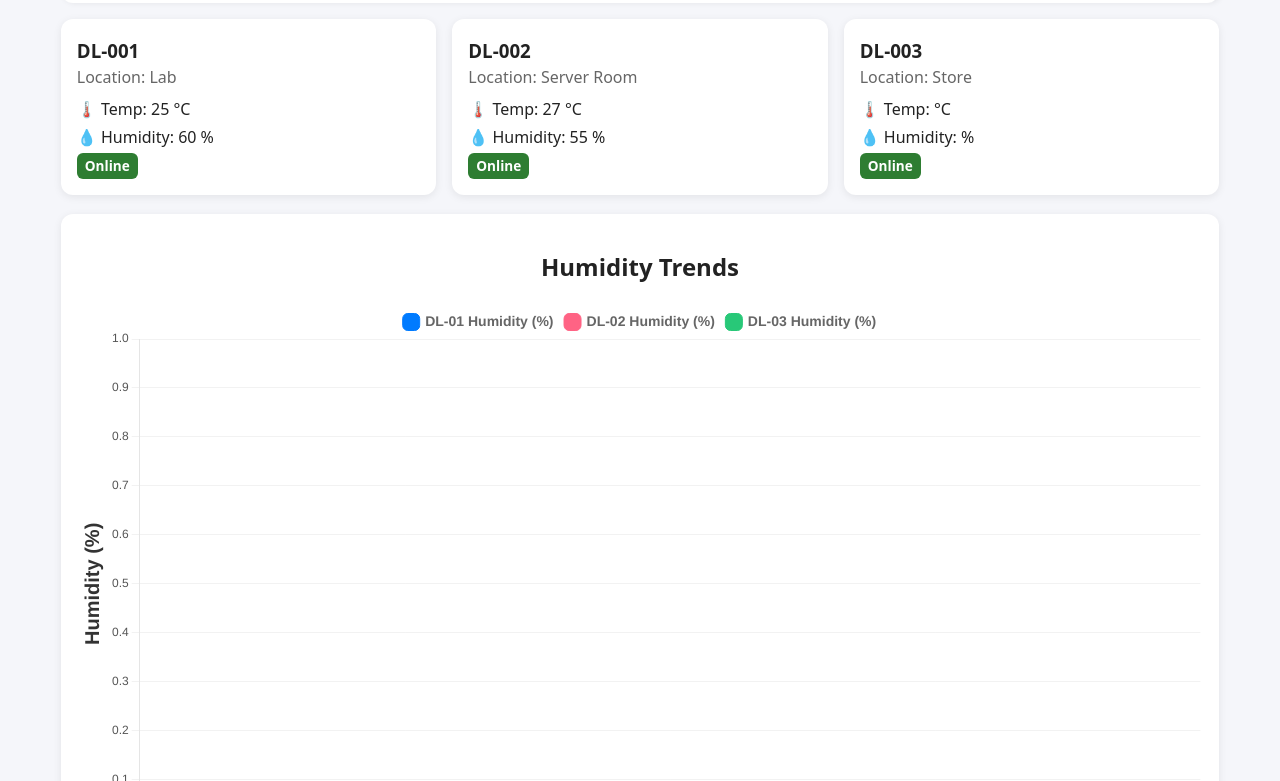
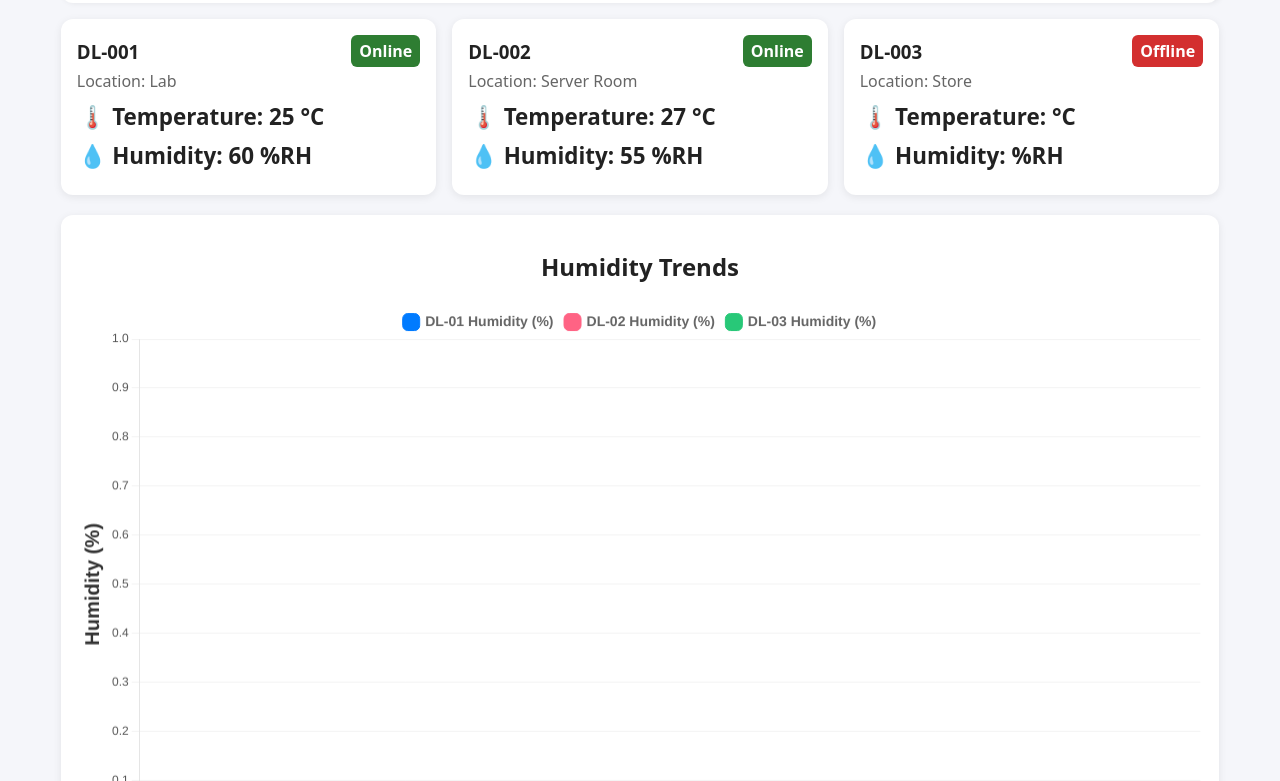
Before and after one commit to SuvraDebPaul/IOT-Humidity-Datalogger, a plain HTML site: page Client/index.html in a window 1280 px wide. Shown: the part 105-886 px from the top of the page. Drawn offline with nearby package versions, Linux system fonts and the light colour scheme; no server answers.

Commit message:
Finalization

```diff
--- a/Client/css/style.css
+++ b/Client/css/style.css
@@ -14,13 +14,13 @@ body {
 .hidden {
   display: none;
 }
-#nav{
+#nav {
   margin-right: 1rem;
 }
 .topbar {
   background: #fff;
   box-shadow: 2px 0 6px rgba(0, 0, 0, 0.08);
-  padding: .5rem;
+  padding: 0.5rem;
   border-radius: 12px;
 }
 .topbar h2 {
@@ -41,9 +41,10 @@ body {
   margin: 0.35rem 0;
   border-radius: 8px;
   cursor: pointer;
-  transition: all 0.2s ease-in-out ;
+  transition: all 0.2s ease-in-out;
   text-transform: uppercase;
   border: 1px solid #4a3aff16;
+  font-weight: 400;
 }
 .topbar ul li.active,
 .topbar ul li:hover {
@@ -96,14 +97,21 @@ body {
   color: #666;
 }
 .data {
-  margin: 0.35rem 0;
+  margin: 0.5rem 0.1rem;
+  font-size: 1.4rem;
+  font-weight: 600;
+}
+.title-status {
+  display: flex;
+  justify-content: space-between;
+  align-items: center;
 }
 .status {
   display: inline-block;
-  padding: 0.2rem 0.5rem;
+  padding: 0.3rem 0.5rem;
   border-radius: 6px;
   font-weight: 600;
-  font-size: 0.85rem;
+  font-size: 1rem;
   color: #fff;
 }
 .online .status {
--- a/Client/index.html
+++ b/Client/index.html
@@ -26,37 +26,43 @@
         <ul id="nav">
           <li id="dashboardPage" class="active">Dashboard</li>
           <li id="reportPage">Reports</li>
-        <!-- <li data-view="settings">Settings</li>
-        <li data-view="logout">Logout</li> -->
+          <li id="settings">Settings</li>
         </ul>
       </header>
-
       <!-- DASHBOARD -->
       <section id="view-dashboard">
         <section class="devices">
           <!-- Hardcoded devices now; keep IDs to wire real data later -->
           <div class="device-card online">
+            <div class="title-status">
               <h3>DL-001</h3>
-            <p>Location: Lab</p>
-            <div class="data">🌡️ Temp: <span id="temp1">25</span> °C</div>
-            <div class="data">💧 Humidity: <span id="humi1">60</span> %</div>
               <span class="status">Online</span>
             </div>
-
+            <p>Location: Lab</p>
+            <div class="data">
+              🌡️ Temperature: <span id="temp1">25</span> °C
+            </div>
+            <div class="data">💧 Humidity: <span id="humi1">60</span> %RH</div>
+          </div>
           <div class="device-card online">
+            <div class="title-status">
               <h3>DL-002</h3>
-            <p>Location: Server Room</p>
-            <div class="data">🌡️ Temp: <span id="temp2">27</span> °C</div>
-            <div class="data">💧 Humidity: <span id="humi2">55</span> %</div>
               <span class="status">Online</span>
             </div>
-
-          <div class="device-card online">
+            <p>Location: Server Room</p>
+            <div class="data">
+              🌡️ Temperature: <span id="temp2">27</span> °C
+            </div>
+            <div class="data">💧 Humidity: <span id="humi2">55</span> %RH</div>
+          </div>
+          <div class="device-card offline">
+            <div class="title-status">
               <h3>DL-003</h3>
+              <span class="status">Offline</span>
+            </div>
             <p>Location: Store</p>
-            <div class="data">🌡️ Temp: <span id="temp3"></span> °C</div>
-            <div class="data">💧 Humidity: <span id="humi3"></span> %</div>
-            <span class="status">Online</span>
+            <div class="data">🌡️ Temperature: <span id="temp3"></span> °C</div>
+            <div class="data">💧 Humidity: <span id="humi3"></span> %RH</div>
           </div>
         </section>
 
@@ -74,7 +80,6 @@
       <section id="view-settings" class="hidden">
         <div class="card">
           <h2>Settings</h2>
-          <p>Coming soon…</p>
         </div>
       </section>
     </main>
```
Also changed, not shown: Client/pages/reports.html (+1 -2 lines). Lines whose indentation alone changed are shown as unchanged.
